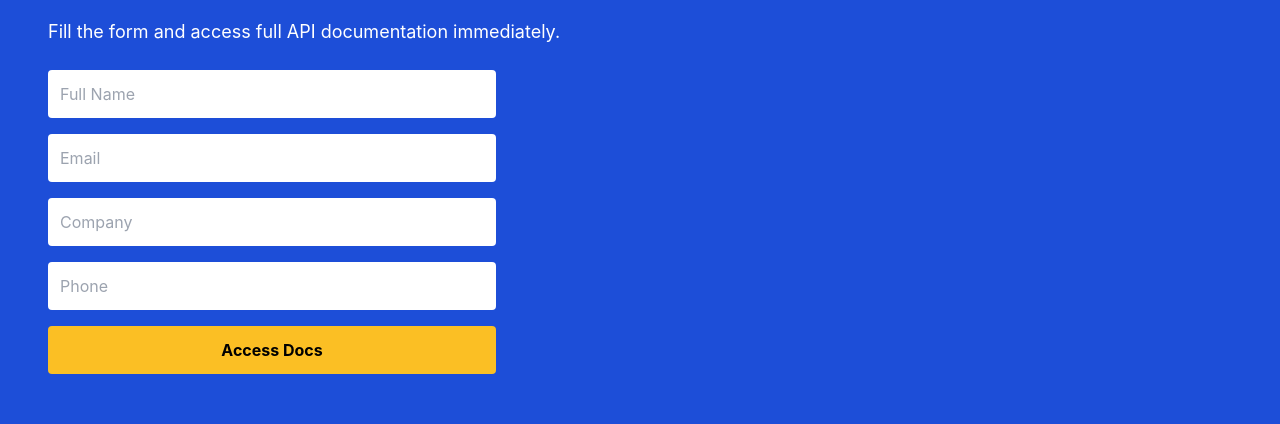
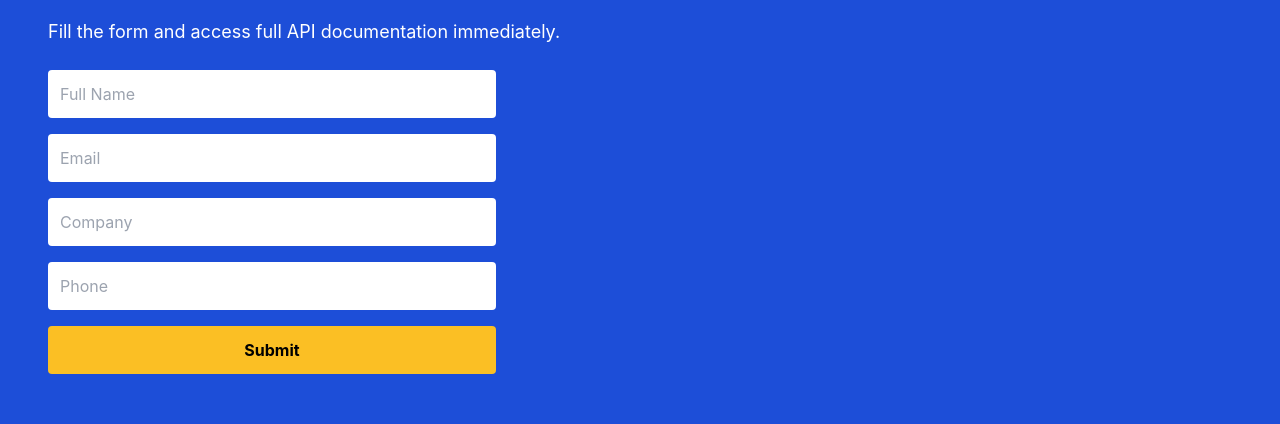
Before and after one commit to Vitoraos/NavGuard, a Next.js app in the folder Landing_Page/: page / in a window 1280 px wide. Shown: the part 5802-6226 px from the top of the page. Built offline with nearby package versions, Linux system fonts and the light colour scheme.

Commit message:
Update CTA.tsx

```diff
--- a/Landing_Page/components/CTA.tsx
+++ b/Landing_Page/components/CTA.tsx
@@ -1,7 +1,10 @@
 import { useState } from 'react';
+import { useRouter } from 'next/router';
 
 export default function CTA() {
   const [status, setStatus] = useState('');
+  const [submitted, setSubmitted] = useState(false);
+  const router = useRouter();
 
   const handleSubmit = async (e: React.FormEvent<HTMLFormElement>) => {
     e.preventDefault();
@@ -12,25 +15,52 @@ export default function CTA() {
       company: form.get('company'),
       phone: form.get('phone')
     };
-    const res = await fetch('/api/captureLead', { method: 'POST', body: JSON.stringify(body), headers: {'Content-Type': 'application/json'}});
-    if (res.ok) setStatus('Thank you! Check your email for docs.');
-    else setStatus('Something went wrong.');
+    const res = await fetch('/api/captureLead', {
+      method: 'POST',
+      body: JSON.stringify(body),
+      headers: { 'Content-Type': 'application/json' }
+    });
+
+    if (res.ok) {
+      setStatus('Lead captured successfully!');
+      setSubmitted(true); // Show the redirect button
+    } else {
+      setStatus('Something went wrong. Please try again.');
+    }
+  };
+
+  const goToDocs = () => {
+    router.push('/docs'); // Redirect to docs
   };
 
   return (
     <section id="cta" className="h-screen flex flex-col justify-center items-start px-12 space-y-6 bg-primary text-white">
       <h2 className="text-3xl font-bold">Get Started Now</h2>
       <p className="text-lg max-w-2xl">Fill the form and access full API documentation immediately.</p>
-      <form className="flex flex-col space-y-4 mt-4 w-full max-w-md" onSubmit={handleSubmit}>
-        <input name="name" placeholder="Full Name" className="p-3 rounded text-black" required/>
-        <input name="email" type="email" placeholder="Email" className="p-3 rounded text-black" required/>
-        <input name="company" placeholder="Company" className="p-3 rounded text-black"/>
-        <input name="phone" placeholder="Phone" className="p-3 rounded text-black"/>
-        <button type="submit" className="bg-accent text-black font-bold py-3 rounded hover:opacity-90 transition">
-          Access Docs
+
+      {!submitted ? (
+        <form className="flex flex-col space-y-4 mt-4 w-full max-w-md" onSubmit={handleSubmit}>
+          <input name="name" placeholder="Full Name" className="p-3 rounded text-black" required />
+          <input name="email" type="email" placeholder="Email" className="p-3 rounded text-black" required />
+          <input name="company" placeholder="Company" className="p-3 rounded text-black" />
+          <input name="phone" placeholder="Phone" className="p-3 rounded text-black" />
+          <button
+            type="submit"
+            className="bg-accent text-black font-bold py-3 rounded hover:opacity-90 transition"
+          >
+            Submit
+          </button>
+        </form>
+      ) : (
+        <button
+          onClick={goToDocs}
+          className="mt-4 bg-accent text-black font-bold py-3 px-6 rounded hover:opacity-90 transition"
+        >
+          Go to Documentation
         </button>
-      </form>
+      )}
+
       {status && <p className="mt-4">{status}</p>}
     </section>
-  )
+  );
 }
```
